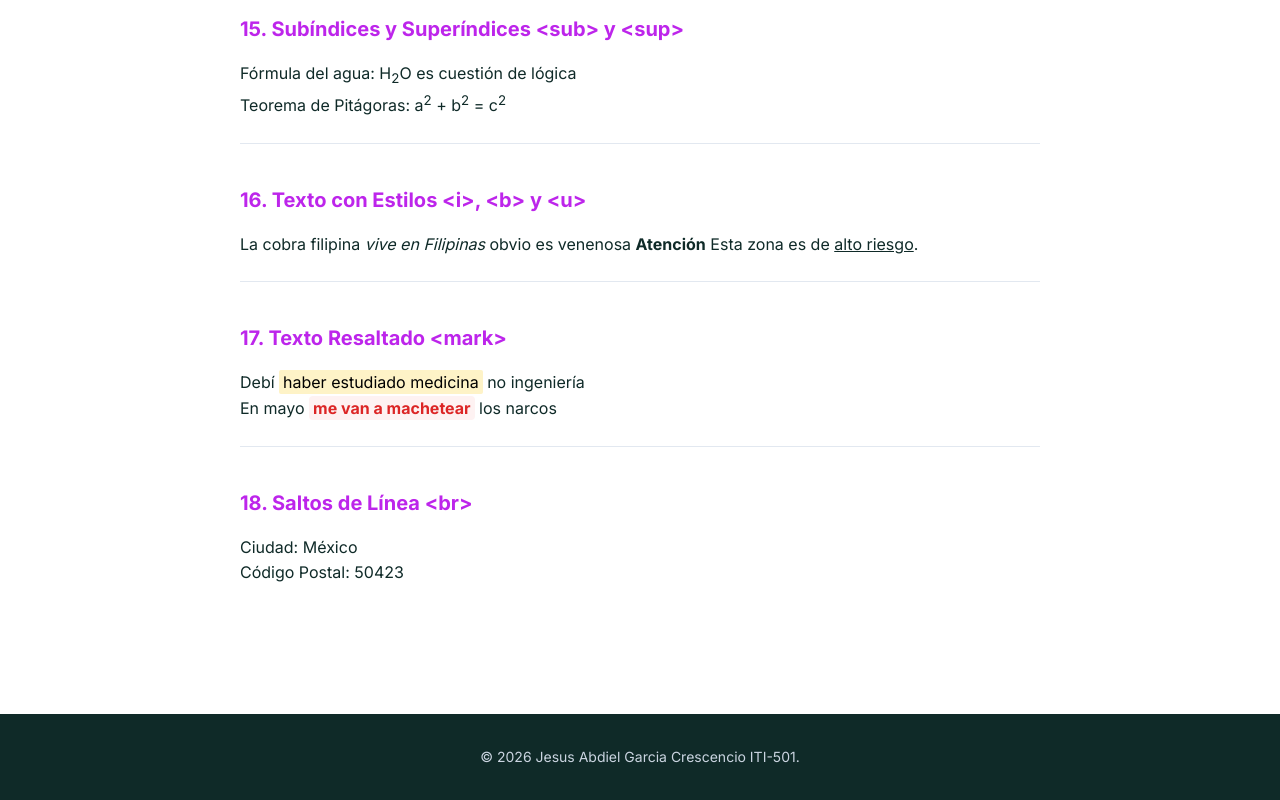
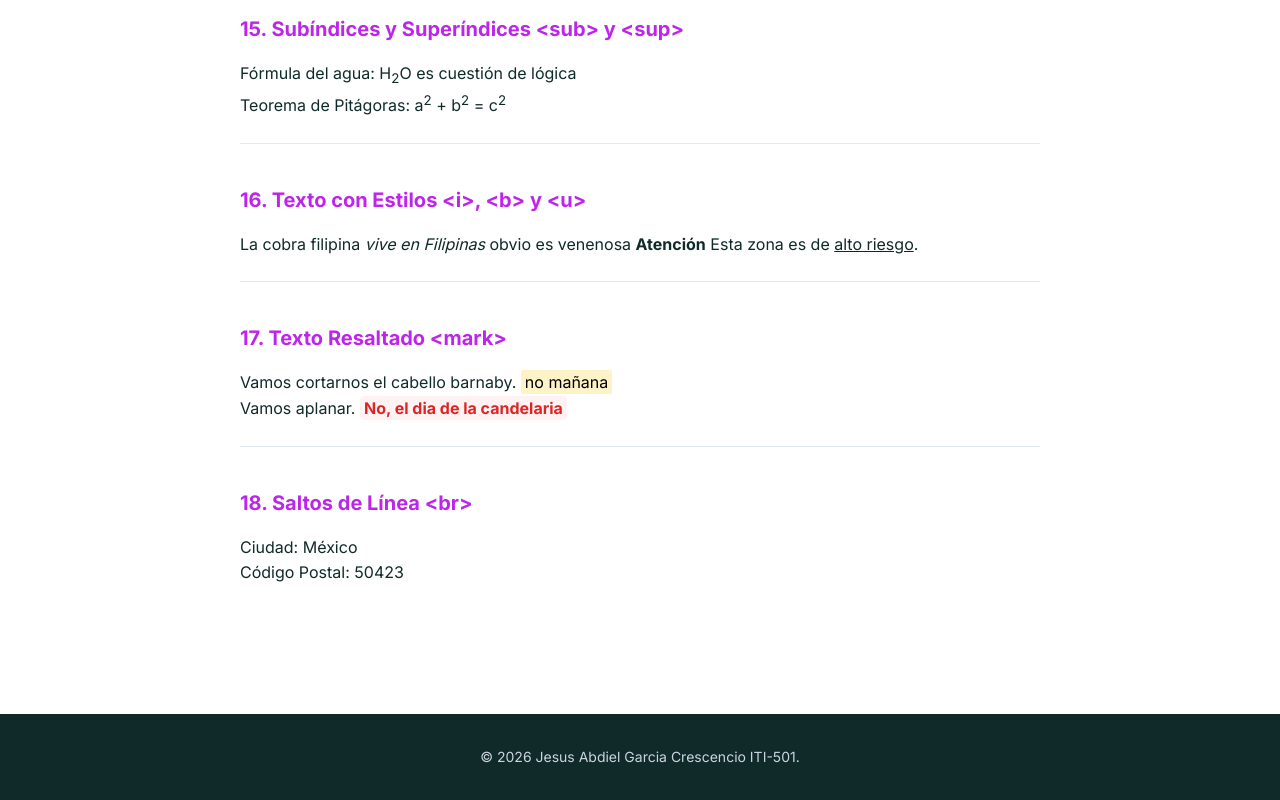
Before and after one commit to Abdielukis-wq/web-upa-isc-iti, a plain HTML site: page Elementos.html in a window 1280 px wide. Shown: the part 3999-4799 px from the top of the page. Drawn offline with Linux system fonts and the light colour scheme.

Commit message:
Descripción de lo que corregí

```diff
--- a/Elementos.html
+++ b/Elementos.html
@@ -176,8 +176,8 @@ duis esse minim aliquip. Deserunt laboris ipsum exercitation amet eiusmod minim
 
                     <div class="element-group">
                         <h3>17. Texto Resaltado &lt;mark&gt;</h3>
-                        <p>Debí <mark>haber estudiado medicina</mark> no ingeniería</p>
-                        <p>En mayo <span class="highlight">me van a machetear</span> los narcos</p>
+                        <p>Vamos cortarnos el cabello barnaby. <mark>no mañana</mark></p>
+                        <p>Vamos aplanar. <span class="highlight">No, el dia de la candelaria</span> </p>
                     </div>
 
                     <div class="element-group">
```
